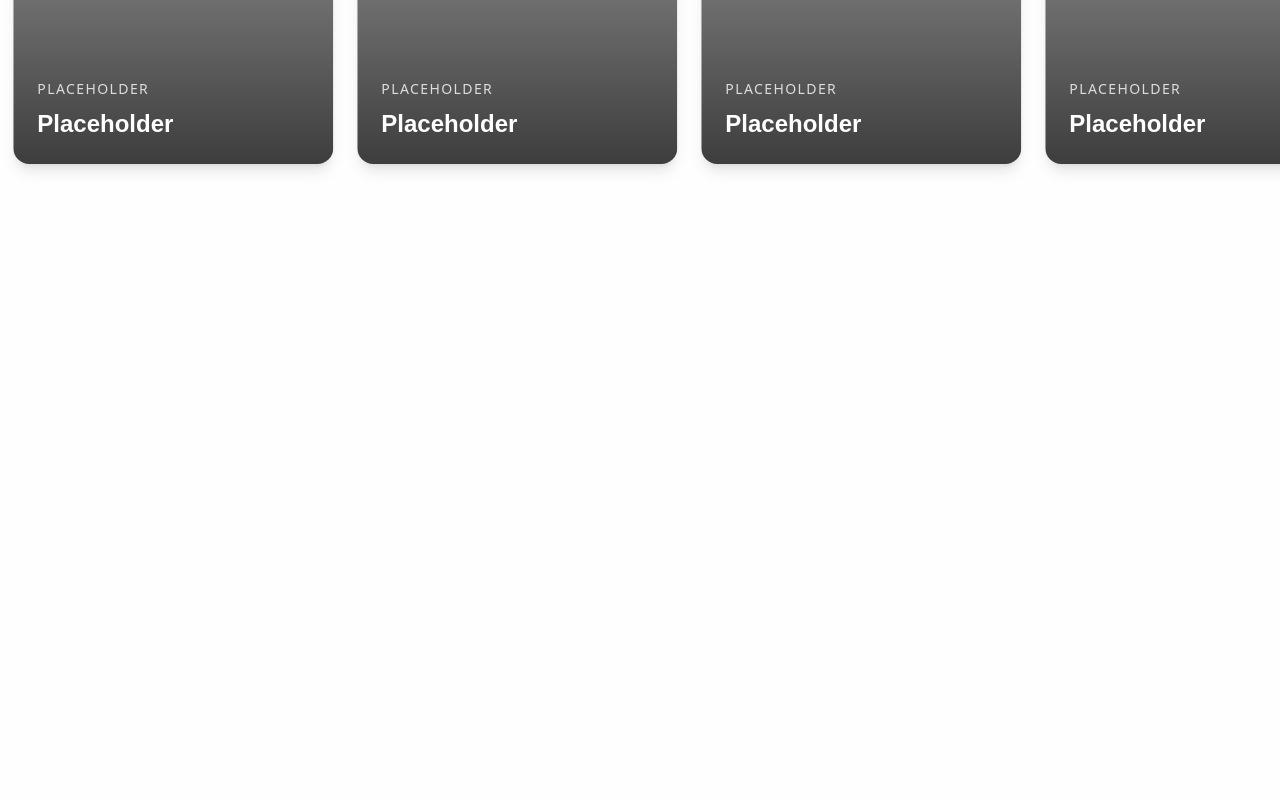
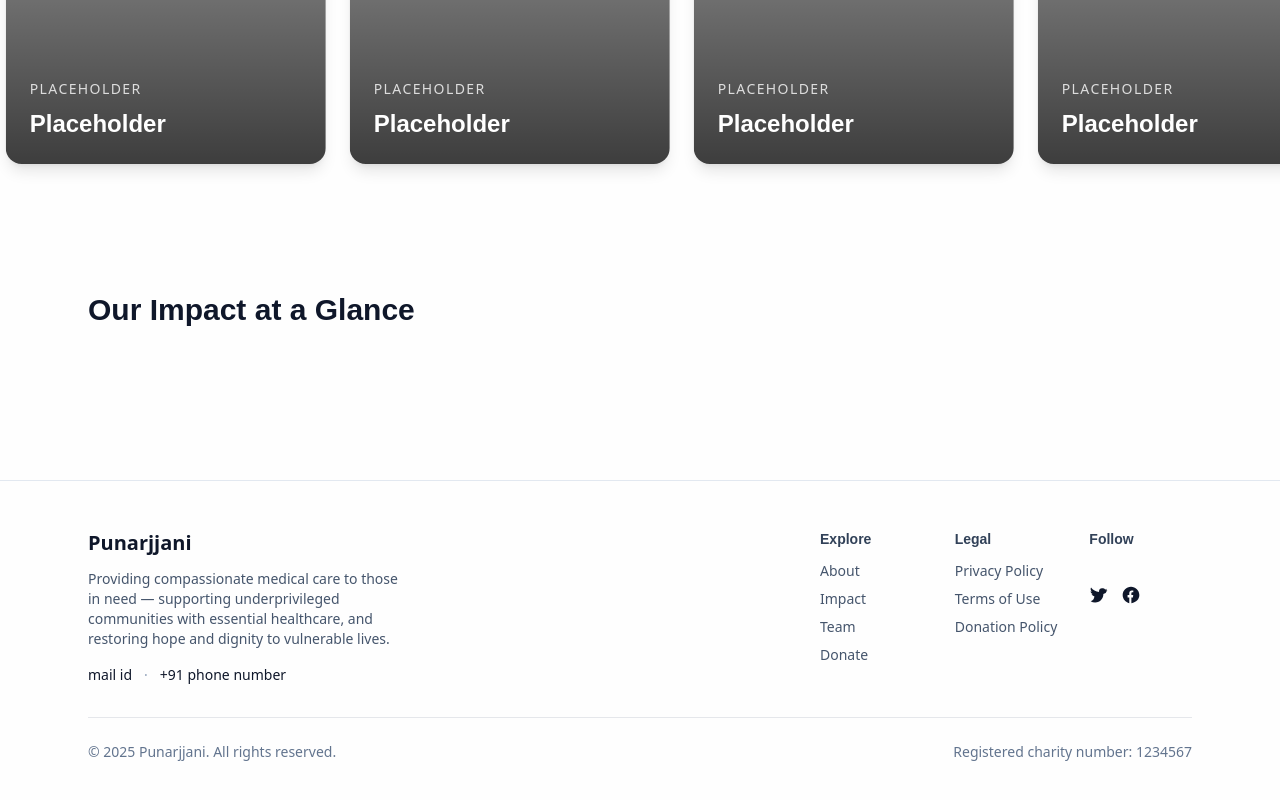
Before and after one commit to alvin-dennis/Punarjjani, a Next.js app: page / in a window 1280 px wide. Shown: the part 916-1716 px from the top of the page. Before the commit the page ends 1144 px from the top, so only its background shows below. Built offline with nearby package versions, Linux system fonts and the light colour scheme; a web font is replaced by a local one.

Commit message:
feat: add footer and statistics sections

```diff
--- a/app/page.tsx
+++ b/app/page.tsx
@@ -1,12 +1,16 @@
 "use client";
 import { Hero } from "@/components/Hero";
 import Navbar from "@/components/Navbar";
+import Statistics from "@/components/Statistics";
+import Footer from "@/components/Footer";
 
 export default function Home() {
   return (
     <>
       <Navbar />
       <Hero />
+      <Statistics />
+      <Footer />
     </>
   );
 }
--- /dev/null
+++ b/components/Footer.jsx
@@ -0,0 +1,81 @@
+import Link from "next/link";
+
+export default function Footer() {
+    const navigation = [
+        { label: "About", href: "/#about" },
+        { label: "Impact", href: "/#impact" },
+        { label: "Team", href: "/#team" },
+        { label: "Donate", href: "/donate" },
+    ];
+
+    return (
+        <footer className="border-t border-slate-200 mt-16" aria-labelledby="footer-heading">
+            <div className="max-w-6xl mx-auto px-6 py-12">
+                <div className="md:flex md:items-start md:justify-between">
+                    <div className="mb-8 md:mb-0">
+                        <Link href="/">
+                            <span className="inline-block text-xl font-bold" style={{ color: "var(--color-primary)" }}>
+                                Punarjjani
+                            </span>
+                        </Link>
+                        <p className="mt-3 max-w-xs text-sm text-slate-600">
+                            Providing compassionate medical care to those in need — supporting underprivileged communities with essential healthcare, and restoring hope and dignity to vulnerable lives.
+                        </p>
+                        <div className="mt-4 flex gap-3">
+                            <a href="mailto:hello@punarjjani.org" className="text-sm hover:underline">mail id</a>
+                            <span className="text-sm text-slate-400">·</span>
+                            <a href="tel:+918330025044" className="text-sm hover:underline">+91 phone number</a>
+                        </div>
+                    </div>
+
+                    <div className="grid grid-cols-2 gap-8 sm:grid-cols-3">
+                        <div>
+                            <h3 className="text-sm font-semibold mb-3 text-slate-700">Explore</h3>
+                            <ul className="space-y-2 text-sm text-slate-600">
+                                {navigation.map((n) => (
+                                    <li key={n.href}>
+                                        <Link href={n.href} className="hover:underline">{n.label}</Link>
+                                    </li>
+                                ))}
+                            </ul>
+                        </div>
+
+                        <div>
+                            <h3 className="text-sm font-semibold mb-3 text-slate-700">Legal</h3>
+                            <ul className="space-y-2 text-sm text-slate-600">
+                                <li><Link href="/privacy" className="hover:underline">Privacy Policy</Link></li>
+                                <li><Link href="/terms" className="hover:underline">Terms of Use</Link></li>
+                                <li><Link href="/donation-policy" className="hover:underline">Donation Policy</Link></li>
+                            </ul>
+                        </div>
+
+                        <div>
+                            <h3 className="text-sm font-semibold mb-3 text-slate-700">Follow</h3>
+                            <ul className="flex gap-3">
+                                <li>
+                                    <a href="#" aria-label="Twitter" className="p-2 rounded-md hover:bg-slate-100">
+                                        <svg className="w-5 h-5" viewBox="0 0 24 24" fill="currentColor" aria-hidden="true">
+                                            <path d="M22 5.92c-.63.28-1.3.47-2 .56.71-.43 1.26-1.11 1.52-1.92-.66.39-1.39.67-2.16.82A3.48 3.48 0 0015.5 4c-1.92 0-3.48 1.56-3.48 3.48 0 .27.04.54.09.8C8.1 8.07 4.66 6.1 2.43 3.13c-.3.52-.47 1.12-.47 1.76 0 1.21.62 2.28 1.56 2.9-.58-.02-1.12-.18-1.6-.44v.04c0 1.7 1.21 3.12 2.81 3.44-.29.08-.6.12-.92.12-.23 0-.45-.02-.67-.06.45 1.41 1.76 2.44 3.31 2.47A6.98 6.98 0 012 19.54a9.86 9.86 0 005.33 1.56c6.39 0 9.89-5.29 9.89-9.88 0-.15 0-.3-.01-.45A7.05 7.05 0 0022 5.92z" />
+                                        </svg>
+                                    </a>
+                                </li>
+                                <li>
+                                    <a href="#" aria-label="Facebook" className="p-2 rounded-md hover:bg-slate-100">
+                                        <svg className="w-5 h-5" viewBox="0 0 24 24" fill="currentColor" aria-hidden="true">
+                                            <path d="M22 12.07C22 6.48 17.52 2 12 2S2 6.48 2 12.07c0 4.84 3.44 8.85 7.94 9.73v-6.88H7.9V12.1h2.04V9.77c0-2.02 1.2-3.15 3.03-3.15.88 0 1.8.16 1.8.16v1.98h-1.01c-.99 0-1.3.62-1.3 1.25V12.1h2.21l-.35 2.82h-1.86v6.88C18.56 20.92 22 16.91 22 12.07z" />
+                                        </svg>
+                                    </a>
+                                </li>
+                            </ul>
+                        </div>
+                    </div>
+                </div>
+
+                <div className="mt-8 border-t pt-6 text-sm text-slate-500 flex flex-col sm:flex-row sm:items-center sm:justify-between gap-3">
+                    <div>© {new Date().getFullYear()} Punarjjani. All rights reserved.</div>
+                    <div>Registered charity number: 1234567</div>
+                </div>
+            </div>
+        </footer>
+    );
+}
--- /dev/null
+++ b/components/Statistics.jsx
@@ -0,0 +1,75 @@
+"use client";
+import { useEffect, useRef, useState } from "react";
+
+export default function Statistics({ stats = [] }) {
+    const [visible, setVisible] = useState(false);
+    const ref = useRef(null);
+    const [counters, setCounters] = useState(stats.map(() => 0));
+
+    useEffect(() => {
+        const el = ref.current;
+        if (!el) return;
+        const obs = new IntersectionObserver(
+            ([entry]) => {
+                if (entry.isIntersecting) {
+                    setVisible(true);
+                    obs.disconnect();
+                }
+            },
+            { threshold: 0.3 }
+        );
+        obs.observe(el);
+        return () => obs.disconnect();
+    }, []);
+
+    useEffect(() => {
+        if (!visible) return;
+        const durations = stats.map(() => 1500); // 1.5s
+        const start = performance.now();
+
+        const step = (timestamp) => {
+            const t = Math.min((timestamp - start) / durations[0], 1);
+            const next = stats.map((s, idx) => {
+                const d = durations[idx] || durations[0];
+                const tt = Math.min((timestamp - start) / d, 1);
+                return Math.floor(s.value * easeOutCubic(tt));
+            });
+            setCounters(next);
+            if (next.some((n, i) => n < stats[i].value)) {
+                requestAnimationFrame(step);
+            }
+        };
+
+        requestAnimationFrame(step);
+    }, [visible, stats]);
+
+    function easeOutCubic(t) {
+        return 1 - Math.pow(1 - t, 3);
+    }
+
+    return (
+        <section
+            ref={ref}
+            aria-labelledby="statistics-heading"
+            className="py-12 sm:py-16 bg-white/60"
+            style={{ backgroundColor: "transparent" }}
+        >
+            <div className="max-w-6xl mx-auto px-6">
+                <h1 id="statistics-heading" className="text-3xl font-semibold mb-6" style={{ color: "var(--color-text)" }}>
+                    Our Impact at a Glance
+                </h1>
+                <div className="grid grid-cols-1 sm:grid-cols-3 gap-6">
+                    {stats.map((s, i) => (
+                        <div key={s.id} className="p-6 rounded-2xl shadow-sm bg-gradient-to-b from-white/60 to-white/30">
+                            <div className="text-4xl sm:text-5xl font-extrabold" style={{ color: "var(--color-primary)" }}>
+                                {counters[i].toLocaleString()}
+                            </div>
+                            <div className="mt-2 text-sm font-medium text-slate-600">{s.label}</div>
+                            {s.sub && <div className="mt-2 text-xs text-slate-500">{s.sub}</div>}
+                        </div>
+                    ))}
+                </div>
+            </div>
+        </section>
+    );
+}
```
